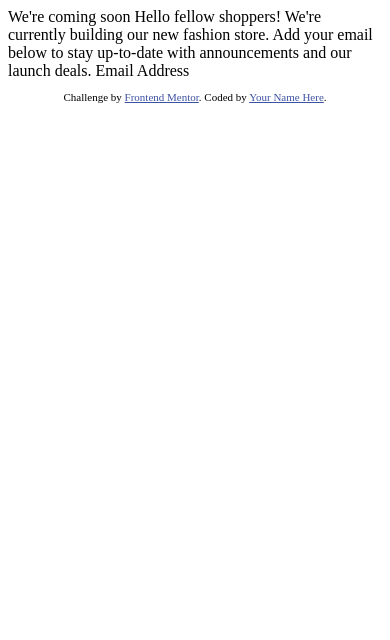
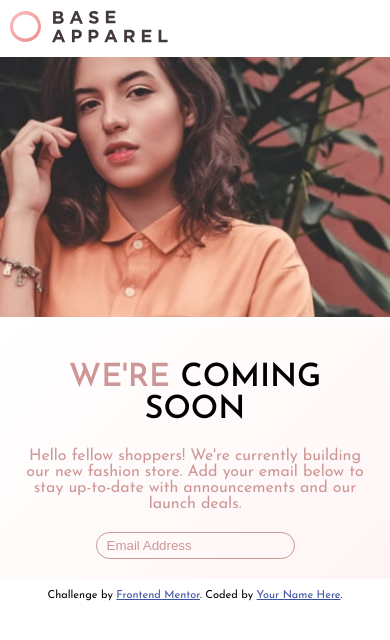
Before and after one commit to Jitesh117/base-apparel-frontend-mentor, a plain HTML site: page index.html in a window 390 px wide. Drawn offline with Linux system fonts and the light colour scheme.

Commit message:
mobile done except form validation

```diff
--- a/index.html
+++ b/index.html
@@ -5,9 +5,11 @@
   <meta name="viewport" content="width=device-width, initial-scale=1.0"> <!-- displays site properly based on user's device -->
 
   <link rel="icon" type="image/png" sizes="32x32" href="./images/favicon-32x32.png">
+  <link rel="preconnect" href="https://fonts.googleapis.com">
+<link rel="preconnect" href="https://fonts.gstatic.com" crossorigin>
 
   <title>Frontend Mentor | Base Apparel coming soon page</title>
-
+ <link rel="stylesheet" href="style.css">
   <!-- Feel free to remove these styles or customise in your own stylesheet 👍 -->
   <style>
     .attribution { font-size: 11px; text-align: center; }
@@ -16,12 +18,25 @@
 </head>
 <body>
 
-  We're coming soon
+  <main>
+    <img id="logo" src="./images/logo.svg" alt="">
+    <img  id="mobile" src="./images/hero-mobile.jpg" alt="">
 
-  Hello fellow shoppers! We're currently building our new fashion store.
+    <div class="text">
+      <h1><span class="orange">WE'RE</span> COMING SOON</h1>
+
+  <div class="orange">
+    Hello fellow shoppers! We're currently building our new fashion store.
   Add your email below to stay up-to-date with announcements and our launch deals.
+  </div>
 
-  Email Address
+  <div class="email">
+    <form action="">
+      <input type="text" placeholder="Email Address">
+    </form>
+  </div>
+    </div>
+  </main>
 
   <footer>
     <p class="attribution">
--- /dev/null
+++ b/style.css
@@ -0,0 +1,55 @@
+@import url('https://fonts.googleapis.com/css2?family=Josefin+Sans:wght@300;400;600&display=swap');
+
+:root{
+    --orange: hsl(0, 36%, 70%);
+    --softred:hsl(0, 93%, 68%);
+    --greyred:hsl(0, 6%, 24%);
+
+}
+
+*{
+    box-sizing: border-box;
+}
+body{
+    margin: 0;
+    padding: 0;
+    height: 100vh;
+    font-family: 'Josefin Sans', sans-serif;
+    /* overflow-x: hidden; */
+}
+
+.orange{
+    color: var(--orange);
+}
+.email{
+    padding-top: 20px;
+}
+input[type=text]
+{
+    color:var(--orange);
+    padding: 5px 10px;
+    border-radius: 15px;
+    border: 1px solid var(--orange);
+    background-color: inherit;
+}
+input[type=text]::placeholder{
+    color: var(--orange);
+}
+@media screen and (max-width: 600px) {
+    main{
+        /* max-width: 600px; */
+    }
+    #mobile{
+        width: 100%;
+        height: auto;
+    }
+    #logo{
+        padding: 10px;
+    }
+    .text{
+        padding: 20px ;
+        text-align: center;
+        background-image: linear-gradient(135deg,hsl(0, 0%, 100%),  hsl(0, 100%, 98%));
+        width: 100%;
+    }
+}
```
